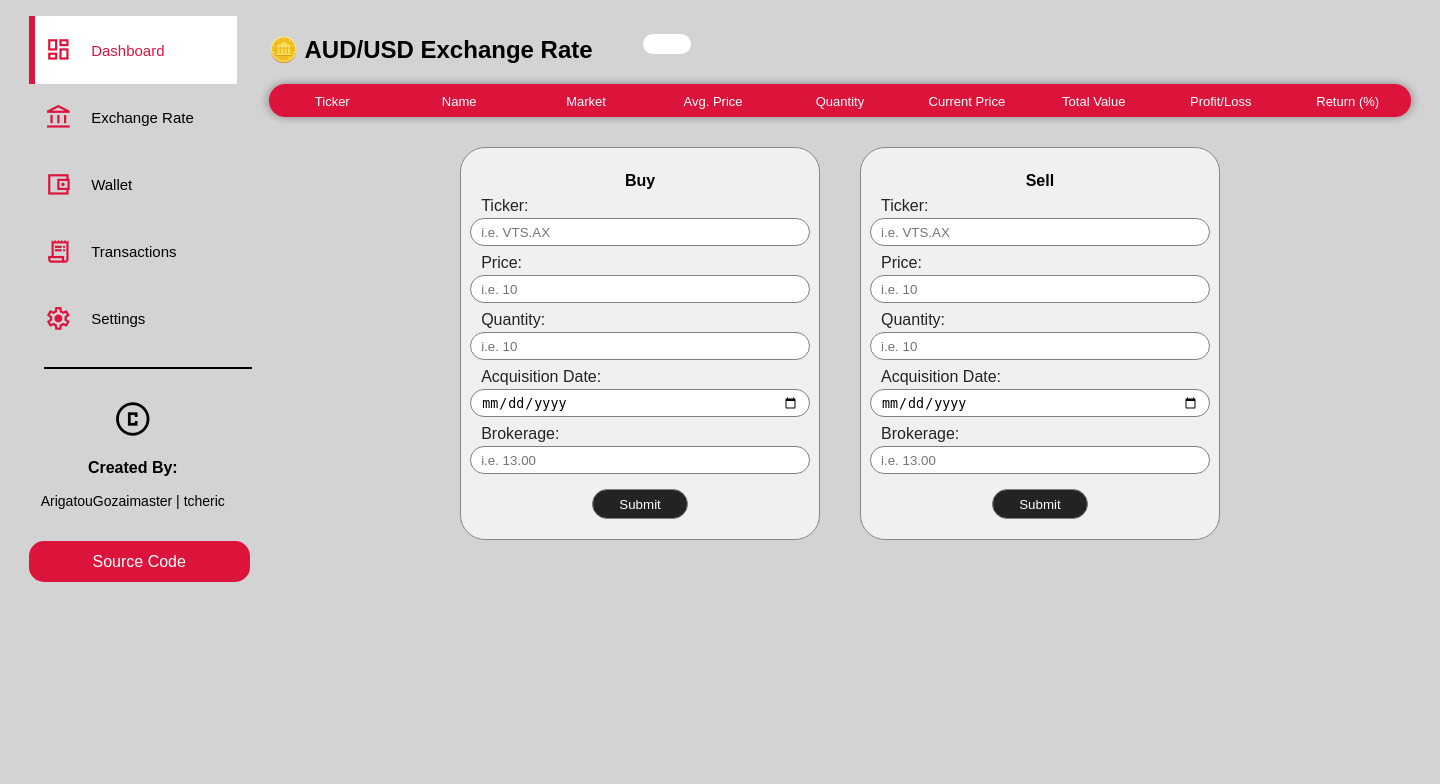
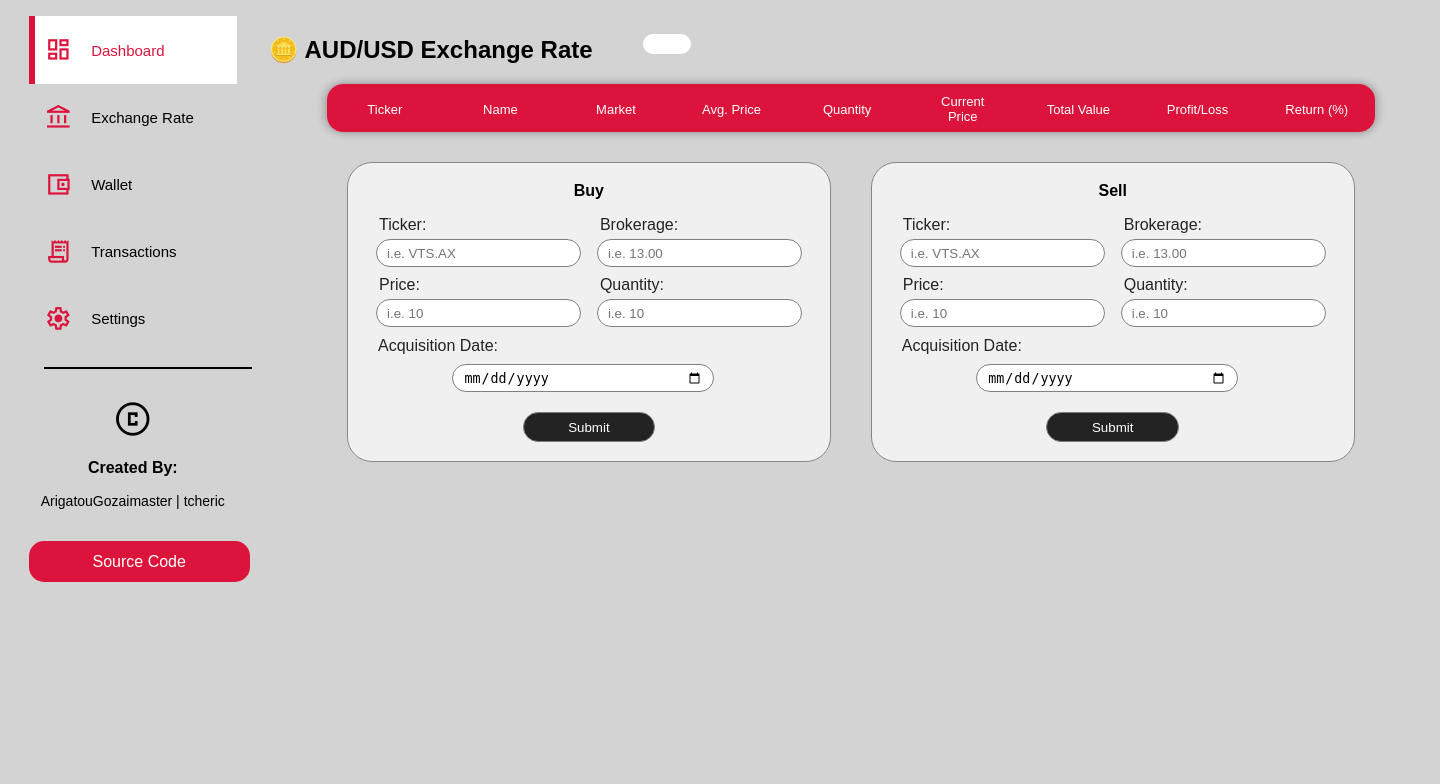
Before and after one commit to ArigatouGozaimaster/MyValuableProfits, a Flask app: template templates/dashboard.html in a window 1440 px wide. Shown: the part 103-887 px from the top of the page. Run offline with Flask 2, Linux system fonts and the light colour scheme; the template is opened without the code that fills it: values that come from a table or form of the project are taken from there, others are empty; data comes from the database, SQL or seed files in the repository.

Commit message:
form styled

```diff
--- a/static/dashboard.css
+++ b/static/dashboard.css
@@ -190,7 +190,8 @@ main aside .disclaimer p{
 }
 
 table {
-  width: 100%;
+  width: 90%;
+  margin: auto;
   font-size: 0.9em;
   min-width: 800px;
   border-collapse: collapse;
@@ -231,7 +232,7 @@ tr:last-of-type {
 
 /* Forms */
 #forms-container {
-  margin: 30px 15%;
+  margin: 30px 5%;
   display: flex;
 }
 
@@ -242,9 +243,11 @@ tr:last-of-type {
   flex-direction: column;
   margin-inline: 20px;
   text-align: left;
-  width: 100%;
+  /* width: 100%; */
+  width: 500px;
+  height: 270px;
   background-color: rgb(240,240,240);
-  padding: 20px 20px;
+  padding: 14px 20px;
   border-radius: 25px;
   border: 1px solid rgb(135, 135, 135);
 }
@@ -265,16 +268,54 @@ form input {
 }
 
 form h4 {
-  margin: 4px 0;
+  margin: 0px 0 14px;
 }
 
 form .submit-btn {
   width: 30%;
   margin-inline: auto;
-  margin-top: 10px;
+  margin-top: 15px;
   margin-bottom: 0;
   cursor: pointer;
   background-color: rgb(35, 35, 35);
   color: white;
   height: 30px;
 }
+
+.form-sub-box {
+  /* background-color:green; */
+  display: flex;
+  justify-content: space-between;
+  align-items: center;
+  height: 60px;
+  width: 100%;
+}
+
+.form-sub-box-2 {
+  width: 50%;
+  padding-left: 8px;
+}
+
+#form-date {
+  padding-left: 20px;
+}
+
+#date {
+  /* width: 92%; */
+  /* width:100%; */
+  margin-left: 20px;
+  margin-right: 7%;
+  margin-top: 6px;
+  width: 240px;
+  /* margin: auto; */
+}
+
+.half-label {
+  margin-top: 5px;
+  width: 15%;
+}
+
+.half-input {
+  margin-top: 5px;
+  width: 86%;
+}
--- a/templates/dashboard.html
+++ b/templates/dashboard.html
@@ -109,30 +109,55 @@
             <div id="forms-container">
                 <form action="/buy" method="post" id="buy-form">
                     <h4>Buy</h4>
-                    <label for="ticker">Ticker: </label>
-                    <input autocomplete="off" id="ticker" name="ticker" placeholder="i.e. VTS.AX" type="text" required>
-                    <label for="price">Price: </label>
-                    <input autocomplete="off" id="price" name="price" placeholder="i.e. 10" type="text" required>
-                    <label for="amount">Quantity: </label>
-                    <input autocomplete="off" id="amount" name="amount" placeholder="i.e. 10" type="text" required>
-                    <label for="date">Acquisition Date: </label>
+                    <div class="form-sub-box">
+                        <div class="form-sub-box-2">
+                            <label class="half-label" for="ticker">Ticker: </label>
+                            <input class="half-input" autocomplete="off" id="ticker" name="ticker" placeholder="i.e. VTS.AX" type="text" required>
+                        </div>
+                        <div class="form-sub-box-2">
+                            <label class="half-label" for="brokerage">Brokerage: </label>
+                            <input class="half-input" autocomplete="off" id="brokerage" name="brokerage" placeholder="i.e. 13.00" type="text" required>
+                        </div>
+                    </div>
+                    <div class="form-sub-box">
+                        <div class="form-sub-box-2">
+                            <label class="half-label" for="price">Price: </label>
+                            <input class="half-input" autocomplete="off" id="price" name="price" placeholder="i.e. 10" type="text" required>
+                        </div>
+                        <div class="form-sub-box-2">
+                            <label class="half-label" for="amount">Quantity: </label>
+                            <input class="half-input" autocomplete="off" id="amount" name="amount" placeholder="i.e. 10" type="text" required>
+                        </div>
+                    </div>
+                    <label id="form-date" for="date">Acquisition Date: </label>
                     <input autocomplete="off" id="date" name="date" type="date" required>
-                    <label for="brokerage">Brokerage: </label>
-                    <input autocomplete="off" id="brokerage" name="brokerage" placeholder="i.e. 13.00" type="text" required>
                     <input type="submit" value="Submit" class="submit-btn">
                 </form>
+
                 <form action="/sell" method="post" id="sell-form" >
                     <h4>Sell</h4>
-                    <label for="ticker">Ticker: </label>
-                    <input autocomplete="off" id="ticker" name="ticker" placeholder="i.e. VTS.AX" type="text" required>
-                    <label for="price">Price: </label>
-                    <input autocomplete="off" id="price" name="price" placeholder="i.e. 10" type="text" required>
-                    <label for="amount">Quantity: </label>
-                    <input autocomplete="off" id="amount" name="amount" placeholder="i.e. 10" type="text" required>
-                    <label for="date">Acquisition Date: </label>
+                    <div class="form-sub-box">
+                        <div class="form-sub-box-2">
+                            <label class="half-label" for="ticker">Ticker: </label>
+                            <input class="half-input" autocomplete="off" id="ticker" name="ticker" placeholder="i.e. VTS.AX" type="text" required>
+                        </div>
+                        <div class="form-sub-box-2">
+                        <label class="half-label" for="brokerage">Brokerage: </label>
+                        <input class="half-input" autocomplete="off" id="brokerage" name="brokerage" placeholder="i.e. 13.00" type="text" required>
+                        </div>
+                    </div>
+                    <div class="form-sub-box">
+                        <div class="form-sub-box-2">
+                            <label class="half-label" for="price">Price: </label>
+                            <input class="half-input" autocomplete="off" id="price" name="price" placeholder="i.e. 10" type="text" required>
+                        </div>
+                        <div class="form-sub-box-2">
+                            <label class="half-label" for="amount">Quantity: </label>
+                            <input class="half-input" autocomplete="off" id="amount" name="amount" placeholder="i.e. 10" type="text" required>
+                        </div>
+                    </div>
+                    <label id="form-date" for="date">Acquisition Date: </label>
                     <input autocomplete="off" id="date" name="date" type="date" required>
-                    <label for="brokerage">Brokerage: </label>
-                    <input autocomplete="off" id="brokerage" name="brokerage" placeholder="i.e. 13.00" type="text" required>
                     <input type="submit" value="Submit" class="submit-btn">
                 </form>
             </div>
```
Also changed, not shown: 2 other files.
